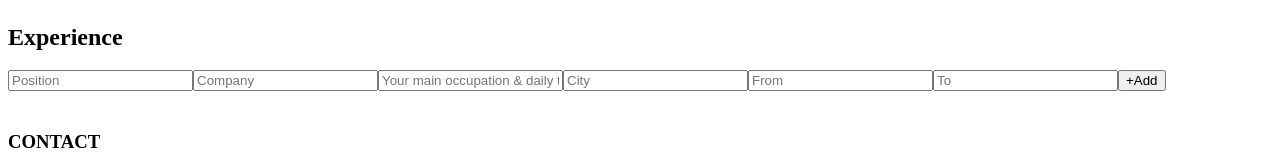
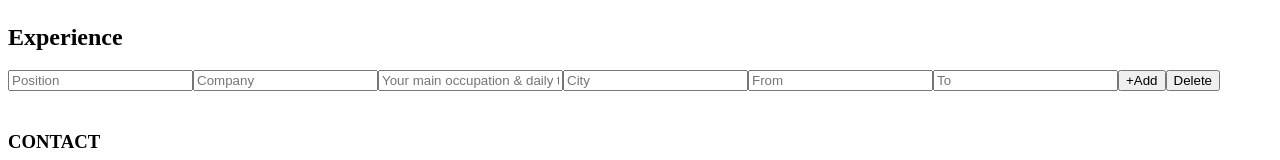
Before and after one commit to tonnykh/cv-application, a React (Create React App) app: page / in a window 1280 px wide. Shown: the part 268-428 px from the top of the page. Built offline with nearby package versions, Linux system fonts and the light colour scheme.

Commit message:
Add Education delete button

```diff
--- a/src/components/Main.js
+++ b/src/components/Main.js
@@ -3,7 +3,6 @@ import Header from "./Main/Header/Header";
 import CVFormEditor from "./Main/CVFormEditor/index";
 import CVPreview from "./Main/CVPreview/CVPreview";
 import uniqid from "uniqid";
-
 
 class Main extends Component {
     constructor() {
@@ -70,6 +69,8 @@ class Main extends Component {
 
         this.handleAddEducation = this.handleAddEducation.bind(this);
         this.handleAddExperience = this.handleAddExperience.bind(this);
+
+        this.handleDeleteEducation = this.handleDeleteEducation.bind(this);
     }
 
     handleChangePersonalInfo = (e) => {
@@ -114,16 +115,6 @@ class Main extends Component {
         this.setState({
             experience: newExperience
         }, () => console.log(this.state.experience, '1---EXPERIENCE___'));
-
-        // let newExperience = {
-        //     ...this.state.experience,
-        //     [e.target.name]: e.target.value
-        // }
-
-        // this.setState({
-        //     experience: newExperience
-        // });
-        // console.log(newExperience, 'EXPERIENCE');
     }
 
     handleAddEducation = (e) => {
@@ -150,11 +141,20 @@ class Main extends Component {
                 ...prevState.newExperience, id: uniqid()
             }
         }), () => console.log(Object.keys(this.state.education).length) );
+    }
 
-        // this.setState({ countExperience: this.state.countExperience + 1 });
+    handleDeleteEducation = (id) => {
+        // e.preventDefault();
 
-        // console.log(this.state.countExperience, 'COUNT EXP_____')
+        const deleteEducation = this.state.education.filter(
+            (educationItem) => educationItem.id !== id
+        )
+
+        this.setState({
+            education: [...deleteEducation]
+        })
     }
+
 
     render() {
         const { personalInfo, education, experience } = this.state;
@@ -172,6 +172,8 @@ class Main extends Component {
 
                     education={education}
                     experience={experience}
+
+                    onDeleteEducation={this.onDeleteEducation}
                 />
                 <CVPreview
                     personalInfo={personalInfo}
--- a/src/components/Main/CVFormEditor/CVFormEditor.js
+++ b/src/components/Main/CVFormEditor/CVFormEditor.js
@@ -3,8 +3,10 @@ import Education from "./components/Education";
 import Experience from "./components/Experience";
 
 const CVFormEditor = (props) => {
-    const { onChangePersonal, onChangeEducation, onChangeExperience, onAddEducation, onAddExperience, education, experience } = props;
+    const { onChangePersonal, onChangeEducation, onChangeExperience, onAddEducation, onAddExperience, education, experience, onDeleteEducation, onDeleteExperience } = props;
 
+
+    console.log(education, "EDITOR EDUCATION____")
         return (
             <div>
                 <Personal onChange={onChangePersonal} />
@@ -12,7 +14,7 @@ const CVFormEditor = (props) => {
                 <Education
                     onChange={onChangeEducation}
                     onAddEducation={onAddEducation}
-                    // countEducation={countEducation}
+                    onDeleteEducation={onDeleteEducation}
                     education={education}
                 />
                 <br />
@@ -20,6 +22,7 @@ const CVFormEditor = (props) => {
                     onChange={onChangeExperience}
                     onAddExperience={onAddExperience}
                     experience={experience}
+                    onDeleteExperience={onDeleteExperience}
                 />
                 <br />
             </div>
--- a/src/components/Main/CVFormEditor/components/Education.js
+++ b/src/components/Main/CVFormEditor/components/Education.js
@@ -2,20 +2,42 @@ import Input from './Input';
 import inputFields from '../../Utils/inputFields';
 import uniqid from 'uniqid';
 import Button from '../../Utils/Button';
+import EducationItem from './EducationItem';
 
-const educationInputs = inputFields.education;
-educationInputs.forEach(field => field.key = uniqid());
+// const educationInputs = inputFields.education;
+// educationInputs.forEach(field => field.key = uniqid());
 
 const Education = (props) => {
-    const { onChange, onAddEducation, education } = props;
+    const { id, onChange, onAddEducation, education, onDeleteEducation } = props;
+
+    console.log(education.length, 'LENGTH')
+    console.log(uniqid(), "UNIQID")
+
+    // const deleteButton = () => {
+    //     return education.length > 1 && <Button />;
+    // }
 
     const educationSections = education.map((educationItem) => {
-        return educationInputs.map((educationInput) => {
-            return <Input placeholder={educationInput.placeholder} name={educationInput.name} onChange={(e) => onChange(e, educationItem.id)} key={educationInput.key} />
-        })
+        // return (
+        //     educationInputs.map((educationInput) => {
+        //     return <Input placeholder={educationInput.placeholder} name={educationInput.name} onChange={(e) => onChange(e, educationItem.id)} key={educationInput.key} />
+        //     })
+        // )
+
+        return education.length > 1 ?
+            (
+                <div key={educationItem.id}>
+                    <EducationItem onChange={onChange} id={educationItem.id} key={educationItem.id} />
+                    <Button text="Delete" key={uniqid()}/>
+                </div>
+            )  :
+            ( <EducationItem onChange={onChange} id={educationItem.id} key={educationItem.id} /> );
+
+
+
     })
 
-    console.log(education, "EDU------");
+    console.log(educationSections, "EDU---SECTION---");
 
     return (
         <form>
--- /dev/null
+++ b/src/components/Main/CVFormEditor/components/EducationItem.js
@@ -0,0 +1,18 @@
+import Input from "./Input"
+import inputFields from "../../Utils/inputFields"
+import uniqid from 'uniqid';
+
+
+const educationInputs = inputFields.education;
+educationInputs.forEach(field => field.key = uniqid());
+// console.log(educationInputs);
+
+const EducationItem = (props)=> {
+    const { onChange, id } = props;
+
+   return educationInputs.map((educationInput) => {
+        return <Input placeholder={educationInput.placeholder} name={educationInput.name} onChange={(e) => onChange(e, id)} key={educationInput.key} />
+    })
+}
+
+export default EducationItem;
--- a/src/components/Main/CVFormEditor/components/Experience.js
+++ b/src/components/Main/CVFormEditor/components/Experience.js
@@ -1,14 +1,13 @@
+import inputFields from "../../Utils/inputFields";
 import Input from "./Input";
-import inputFields from "../../Utils/inputFields";
 import uniqid from 'uniqid';
 import Button from "../../Utils/Button";
-
 
 const experienceInputs = inputFields.experience;
 experienceInputs.forEach(field => field.key = uniqid());
 
 const Experience = (props) => {
-    const { onChange, onAddExperience, experience } = props;
+    const { onChange, onAddExperience, experience, onDeleteExperience } = props;
 
     const experienceSections = experience.map((experienceItem) => {
         return experienceInputs.map((experienceInput) => {
@@ -16,19 +15,12 @@ const Experience = (props) => {
         })
     })
 
-    // for (let i = 0; i < countExperience; i++) {
-    //     experienceItems.push( experience.map((experienceInput) => {
-    //         return <Input placeholder={experienceInput.placeholder} name={experienceInput.name} onChange={(e) => onChange(e, experienceInput.id)} key={experienceInput.key}/>})
-    //         );
-    // }
     return(
         <form>
             <h2>Experience</h2>
-            {/* {experience.map((experienceInput) => {
-                return <Input placeholder={experienceInput.placeholder} name={experienceInput.name} onChange={onChange} key={experienceInput.key}/>
-            })} */}
             {experienceSections}
             <Button text="+Add" onClick={onAddExperience} />
+            <Button text="Delete" onClick={() => onDeleteExperience()}/>
         </form>
     )
 }
--- a/src/components/Main/CVPreview/components/Experience.js
+++ b/src/components/Main/CVPreview/components/Experience.js
@@ -5,9 +5,9 @@ const Experience = (props) => {
 
     return (
         <section>
-            <p>{experienceItem.position}</p>
-            <p>{experienceItem.company} | {experienceItem.city} | {experienceItem.from}-{experienceItem.to}</p>
-            <p>{experienceItem.task}</p>
+            <p>{experienceItem.position} </p>
+            <p>{experienceItem.company} | {experienceItem.city} | {experienceItem.from}-{experienceItem.to} </p>
+            <p>{experienceItem.task} </p>
         </section>
     )
 }
--- a/src/components/Main/Utils/Button.js
+++ b/src/components/Main/Utils/Button.js
@@ -3,11 +3,8 @@ const Button = (props) => {
     const { text, onClick } = props
 
     return (
-        <button onClick={(e) => onClick(e)}>{text}</button>
+        <button onClick={onClick}>{text}</button>
     )
 }
 
 export default Button;
-
-
-// onChange={(e) => onChange(e)}
```
Also changed, not shown: src/components/Main/CVPreview/components/Sidebar.js (+27 -0 lines).
